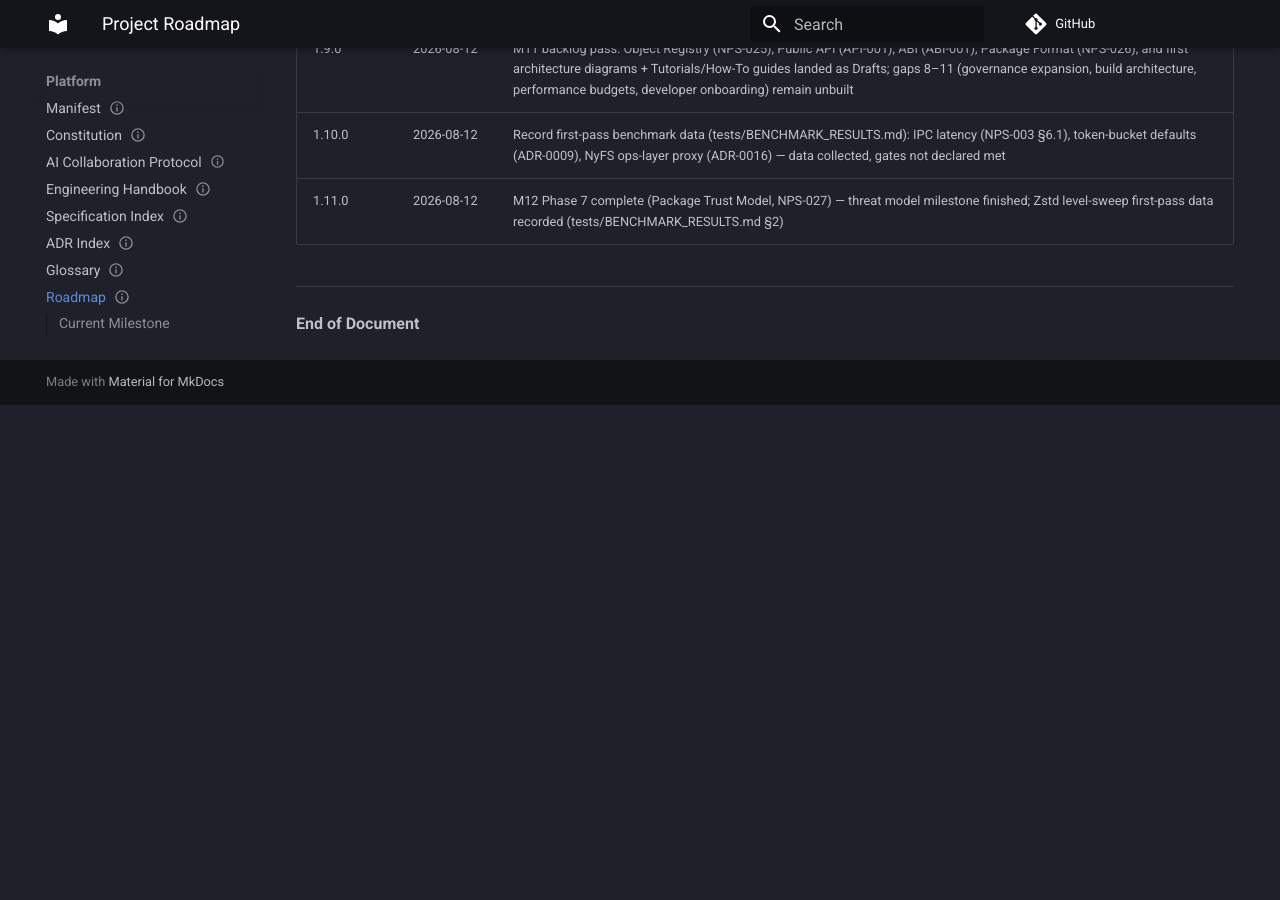
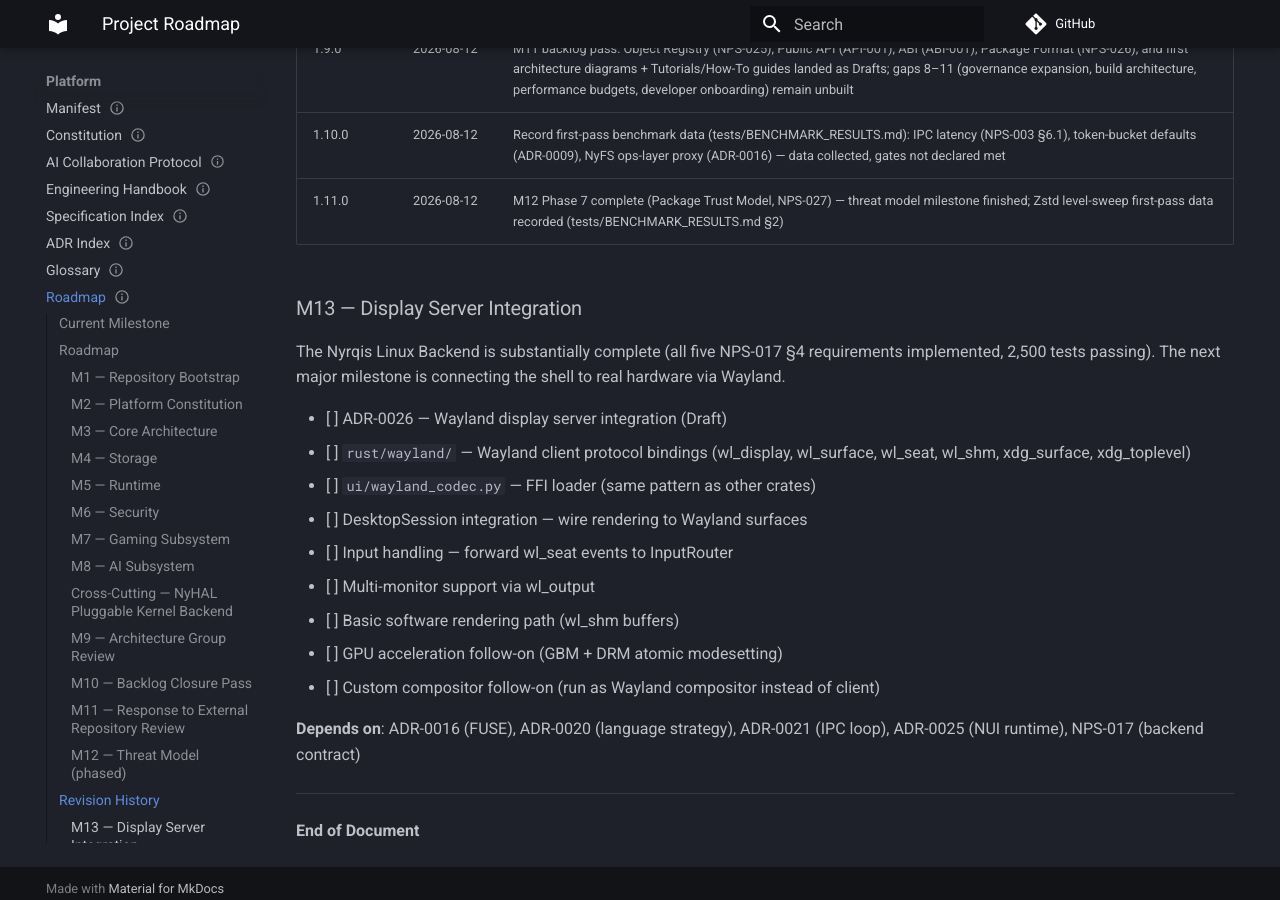
Before and after one commit to Myco-mycelium/Nythera, an MkDocs documentation site: the page built from docs/00-platform/007-PROJECT_ROADMAP.md, in a window 1280 px wide and 900 px high, scrolled down 7639 px. Built offline with MkDocs 1.6.1 and Material for MkDocs 9.7.7, drawn with Linux system fonts in a browser that asks for light colours; comment, search, counter and statistics services are not loaded; before the commit the page ends 8044 px from its top, so only the background shows below that.

Commit message:
Draft ADR-0026 for Wayland display server integration and update roadmap
ADR-0026 proposes connecting the Nyrqis shell to real hardware via
Wayland: Rust crate for protocol bindings, DesktopSession integration,
input handling, and multi-monitor support. Follow-ons include GPU
acceleration (GBM/DRM) and a custom compositor.

Update NPC-007 roadmap with M13 (Display Server Integration).

🤖 Generated with Codebuff
Co-Authored-By: Codebuff <noreply@codebuff.com>

```diff
--- a/docs/00-platform/007-PROJECT_ROADMAP.md
+++ b/docs/00-platform/007-PROJECT_ROADMAP.md
@@ -216,5 +216,23 @@ starting from scratch. Full phase table and links:
 | 1.10.0  | 2026-08-12 | Record first-pass benchmark data (tests/BENCHMARK_RESULTS.md): IPC latency (NPS-003 §6.1), token-bucket defaults (ADR-0009), NyFS ops-layer proxy (ADR-0016) — data collected, gates not declared met |
 | 1.11.0  | 2026-08-12 | M12 Phase 7 complete (Package Trust Model, NPS-027) — threat model milestone finished; Zstd level-sweep first-pass data recorded (tests/BENCHMARK_RESULTS.md §2) |
 
+### M13 — Display Server Integration
+
+The Nyrqis Linux Backend is substantially complete (all five NPS-017 §4
+requirements implemented, 2,500 tests passing). The next major milestone
+is connecting the shell to real hardware via Wayland.
+
+- [ ] ADR-0026 — Wayland display server integration (Draft)
+- [ ] `rust/wayland/` — Wayland client protocol bindings (wl_display, wl_surface, wl_seat, wl_shm, xdg_surface, xdg_toplevel)
+- [ ] `ui/wayland_codec.py` — FFI loader (same pattern as other crates)
+- [ ] DesktopSession integration — wire rendering to Wayland surfaces
+- [ ] Input handling — forward wl_seat events to InputRouter
+- [ ] Multi-monitor support via wl_output
+- [ ] Basic software rendering path (wl_shm buffers)
+- [ ] GPU acceleration follow-on (GBM + DRM atomic modesetting)
+- [ ] Custom compositor follow-on (run as Wayland compositor instead of client)
+
+**Depends on**: ADR-0016 (FUSE), ADR-0020 (language strategy), ADR-0021 (IPC loop), ADR-0025 (NUI runtime), NPS-017 (backend contract)
+
 ---
 **End of Document**
```
Also changed, not shown: docs/reference/adr/ADR-0026-wayland-display-server-integration.md (added, +161 -0 lines).
